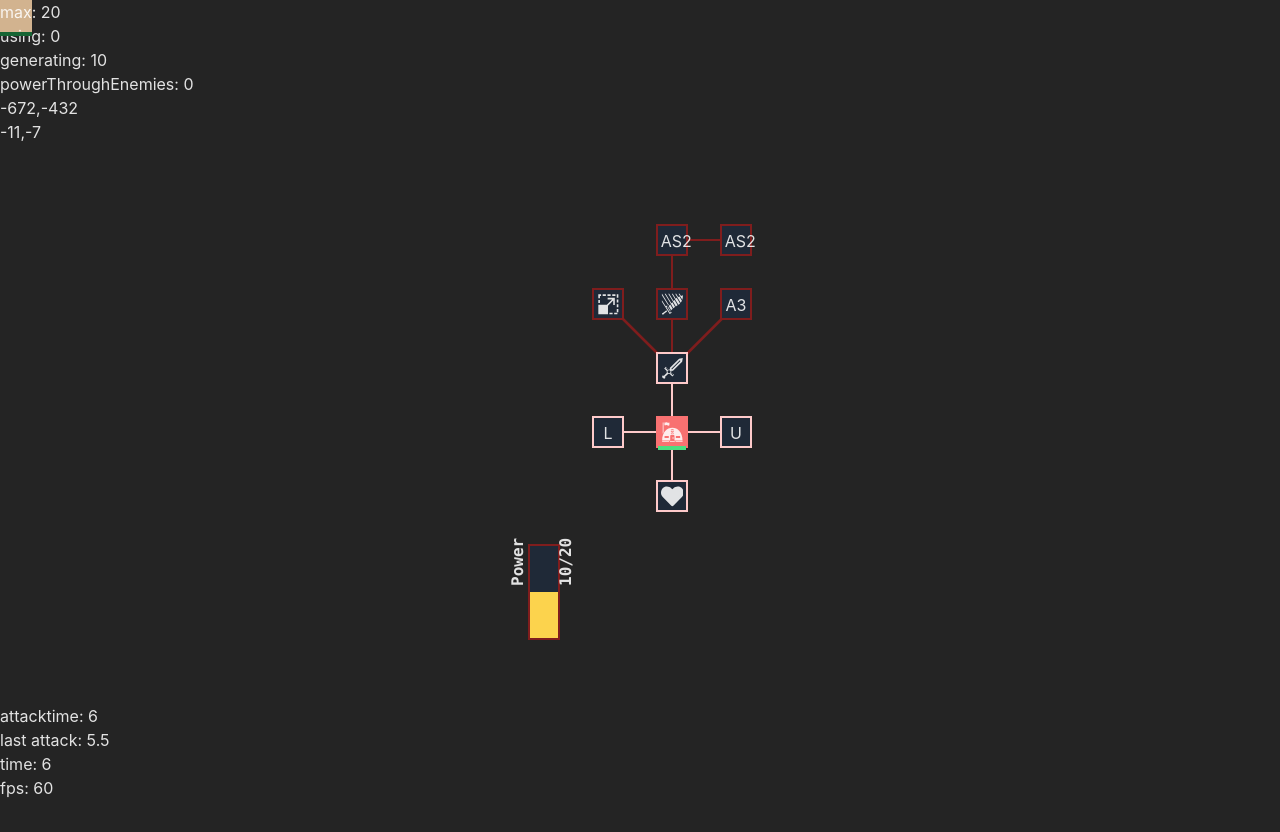
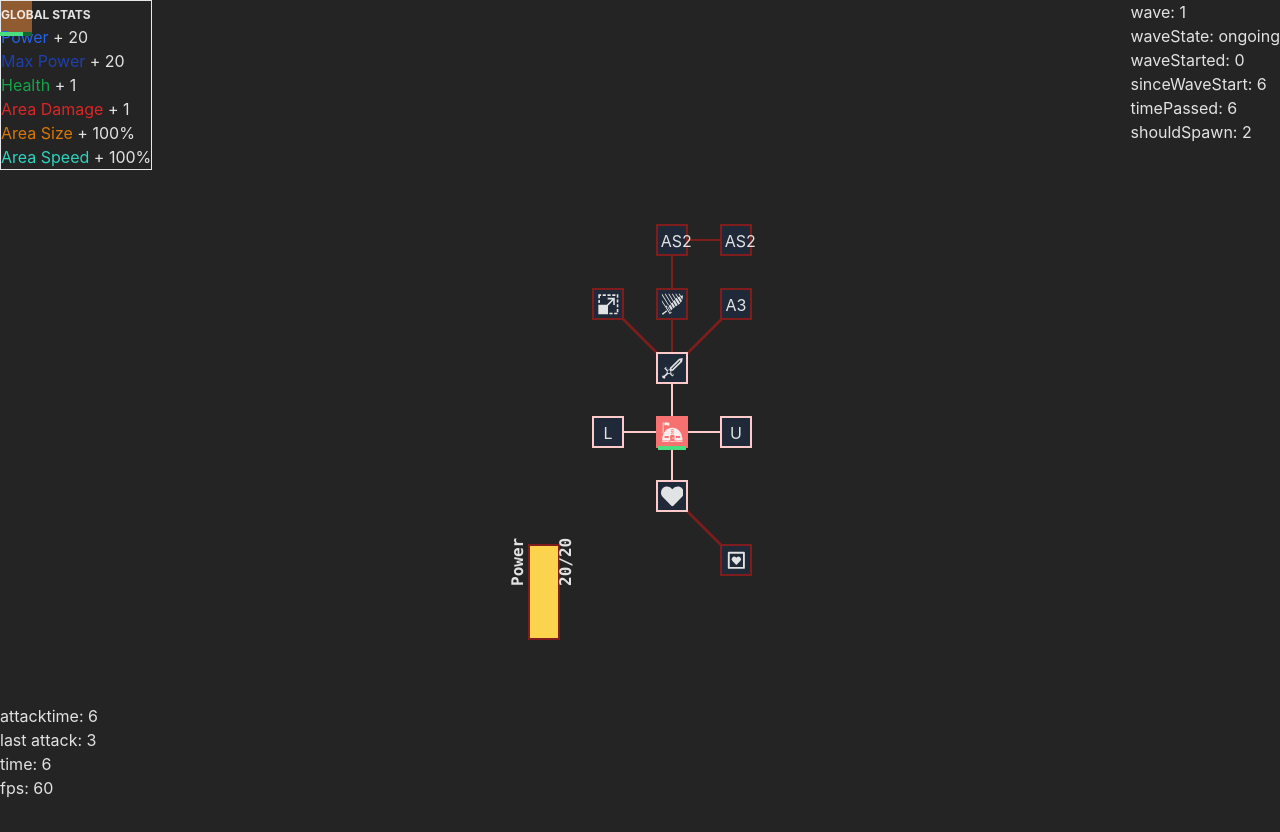
Before and after one commit to MartinMuzatko/resink, a React (Vite) app: page / in a window 1280 px wide. Shown: the top 832 px of the page. Built offline with nearby package versions, Linux system fonts and the light colour scheme.

Commit message:
add mouseHeal upgrade and established enemies wave system

```diff
--- a/package.json
+++ b/package.json
@@ -14,6 +14,7 @@
 		"test": "jest",
 		"build": "tsc && vite build",
 		"lint": "eslint . --ext ts,tsx --report-unused-disable-directives --max-warnings 0",
+		"lint:fix": "npm run lint -- --fix",
 		"preview": "vite preview"
 	},
 	"dependencies": {
--- a/src/components/Enemies.tsx
+++ b/src/components/Enemies.tsx
@@ -1,22 +1,8 @@
-import { Dispatch, SetStateAction, useEffect, useMemo } from 'react'
+import { Dispatch, SetStateAction, useEffect, useMemo, useState } from 'react'
 import { useGameContext } from '../contexts/GameContext'
-import {
-	generateRandomPositionOnEdge,
-	getDistance,
-	lerpPosition,
-} from '../domain/main'
-import {
-	findFurthestUpgradePosition,
-	Upgrade,
-	UpgradeType,
-} from '../domain/upgrade'
-import {
-	Enemy,
-	findTarget,
-	getSpawnArea,
-	moveEnemy,
-	randomRange,
-} from '../domain/enemy'
+import { generateRandomPositionOnEdge, lerp } from '../domain/main'
+import { Upgrade, UpgradeType } from '../domain/upgrade'
+import { Enemy, findTarget, getSpawnArea, moveEnemy } from '../domain/enemy'
 import { HealthBar } from './HealthBar'
 
 type EnemiesProps = {
@@ -25,11 +11,37 @@ type EnemiesProps = {
 	setEnemies: Dispatch<SetStateAction<Enemy[]>>
 }
 
+enum WaveState {
+	ongoing = 'ongoing',
+	idle = 'idle',
+}
+
+const attackGrace = 10 * 1000
+const attackTime = 25 * 1000
+// const enemiesAmountScale = 1.5
+
 export const Enemies = ({ enemies, setEnemies, upgrades }: EnemiesProps) => {
-	const { gridScale, deltaTime, tick } = useGameContext()
+	const { gridScale, deltaTime, tick, timePassed } = useGameContext()
 	const spawnArea = useMemo(() => getSpawnArea(upgrades), [upgrades])
+	const [wave, setWave] = useState(1)
+	const [waveStartedTime, setWaveStartedTime] = useState(0)
+
+	const timePassedSinceWaveStart = timePassed - waveStartedTime
+	const waveState = useMemo(() => {
+		return timePassedSinceWaveStart <= attackTime
+			? WaveState.ongoing
+			: WaveState.idle
+	}, [timePassedSinceWaveStart])
+
+	const amountEnemies = Math.ceil(
+		lerp(1, 5, timePassedSinceWaveStart / attackTime)
+	)
 
 	useEffect(() => {
+		if (timePassedSinceWaveStart >= attackTime + attackGrace) {
+			setWaveStartedTime(timePassed)
+			setWave((wave) => wave + 1)
+		}
 		setEnemies((enemies) => {
 			const activeUpgrades = upgrades.filter(
 				(upgrade) =>
@@ -37,22 +49,47 @@ export const Enemies = ({ enemies, setEnemies, upgrades }: EnemiesProps) => {
 			)
 			// TODO: Scale amount and toughness of enemies with time.
 			// Also create varients
-			if (activeUpgrades.length && enemies.length < 2)
-				return [
+			const newEnemies = [
 				...enemies,
-					...[...Array(Math.min(enemies.length + 8, 8))].map(() => ({
+				...(activeUpgrades.length &&
+				waveState == WaveState.ongoing &&
+				enemies.length < amountEnemies
+					? [
+							...Array(
+								Math.min(
+									amountEnemies - enemies.length,
+									amountEnemies
+								)
+							),
+					  ].map(() => ({
 							id: crypto.randomUUID(),
 							...generateRandomPositionOnEdge(spawnArea),
 							target: findTarget(upgrades).id,
-						speed: 0.0000003,
+							speed: 0.0025,
 							health: 2,
-					})),
+					  }))
+					: []),
 			]
-			return enemies.map((enemy) => moveEnemy(enemy, upgrades, deltaTime))
+			return newEnemies.map((enemy) =>
+				moveEnemy(enemy, upgrades, deltaTime)
+			)
 		})
+		// eslint-disable-next-line react-hooks/exhaustive-deps
 	}, [tick])
 
 	return (
+		<>
+			<div className="absolute right-0 top-0">
+				<p>wave: {wave}</p>
+				<p>waveState: {waveState}</p>
+				<p>waveStarted: {(waveStartedTime / 1000).toFixed()}</p>
+				<p>
+					sinceWaveStart:{' '}
+					{(timePassedSinceWaveStart / 1000).toFixed()}
+				</p>
+				<p>timePassed: {(timePassed / 1000).toFixed()}</p>
+				<p>shouldSpawn: {amountEnemies}</p>
+			</div>
 			<div
 				className="w-full h-full absolute top-0 left-0 pointer-events-none"
 				style={{
@@ -75,5 +112,6 @@ export const Enemies = ({ enemies, setEnemies, upgrades }: EnemiesProps) => {
 					</div>
 				))}
 			</div>
+		</>
 	)
 }
--- a/src/components/Stage.tsx
+++ b/src/components/Stage.tsx
@@ -17,11 +17,12 @@ import { Enemy } from '../domain/enemy'
 import { useMouse } from '@mantine/hooks'
 import { HealthBar } from './HealthBar'
 import { INITIAL_CONNECTIONS, INITIAL_UPGRADES } from '../data/initialGameData'
+import { StatsInfoPlain } from './StatsInfoPlain'
 
-const enemyStats = {
-	damage: 1,
-	speed: 1000,
-}
+// const enemyStats = {
+// 	damage: 1,
+// 	speed: 1000,
+// }
 
 const getGridPositionFromWindow = (
 	windowPosition: Position,
@@ -32,9 +33,8 @@ const getGridPositionFromWindow = (
 	y: (windowPosition.y - window.innerHeight / 2 - gridScale / 2) / gridScale,
 })
 
-type AttackArea = Area & {
-	damage: number
-	mouseAttackLastDamageDealtTime: number
+type MouseArea = Area & {
+	mouseLastActivatedTime: number
 }
 
 export const Stage = memo(() => {
@@ -50,24 +50,40 @@ export const Stage = memo(() => {
 		[upgrades, powerThroughEnemiesDefeated]
 	)
 	const mouse = useMouse()
-	const gridMouse = useMemo(
-		() => getGridPositionFromWindow(mouse, window, gridScale),
-		[mouse]
-	)
+	// const gridMouse = useMemo(
+	// 	() => getGridPositionFromWindow(mouse, window, gridScale),
+	// 	[mouse]
+	// )
 
-	const mouseAttackLastDamageDealtTime = useMemo(
-		() => timePassed - (timePassed % stats.mouseAttackSpeed),
+	const mouseLastActivatedTime = useMemo(
+		() => timePassed - (timePassed % stats.mouseSpeed),
+		// eslint-disable-next-line react-hooks/exhaustive-deps
 		[tick]
 	)
 
 	useEffect(() => {
+		// heal upgrades
+
+		setUpgrades((upgrades) =>
+			upgrades.map((upgrade) =>
+				// TODO: real bounding box checking
+				isPositionInsideArea(upgrade, mouseArea)
+					? {
+							...upgrade,
+							health: upgrade.health + stats.mouseHealAmount,
+					  }
+					: upgrade
+			)
+		)
+		// attack enemies
 		setEnemies((prevEnemies) => {
 			const enemiesLeft = prevEnemies
 				.map((enemy) =>
-					isPositionInsideArea(enemy, attackArea)
+					// TODO: real bounding box checking
+					isPositionInsideArea(enemy, mouseArea)
 						? {
 								...enemy,
-								health: enemy.health - stats.mouseDamage,
+								health: enemy.health - stats.mouseAttackDamage,
 						  }
 						: enemy
 				)
@@ -90,9 +106,10 @@ export const Stage = memo(() => {
 			)
 			return enemiesLeft
 		})
-	}, [mouseAttackLastDamageDealtTime])
+		// eslint-disable-next-line react-hooks/exhaustive-deps
+	}, [mouseLastActivatedTime])
 
-	const attackArea = useMemo((): AttackArea => {
+	const mouseArea = useMemo((): MouseArea => {
 		const center = getGridPositionFromWindow(mouse, window, gridScale)
 		const size = stats.mouseSize
 		return {
@@ -100,10 +117,9 @@ export const Stage = memo(() => {
 			y: center.y - size / 2,
 			width: size,
 			height: size,
-			damage: stats.mouseDamage,
-			mouseAttackLastDamageDealtTime,
+			mouseLastActivatedTime,
 		}
-	}, [mouse, mouseAttackLastDamageDealtTime])
+	}, [mouse, mouseLastActivatedTime, gridScale, stats])
 
 	// Reset game when motor life is 0
 	useEffect(() => {
@@ -133,56 +149,51 @@ export const Stage = memo(() => {
 					stats
 				)
 			)
+		// eslint-disable-next-line react-hooks/exhaustive-deps
 	}, [tick])
 
 	return (
 		<div className="w-full h-full top-0 left-0 absolute" ref={mouse.ref}>
 			<div
 				className={`absolute ${
-					mouseAttackLastDamageDealtTime > timePassed - 500
+					mouseLastActivatedTime > timePassed - 500
 						? 'bg-orange-200/80'
 						: 'bg-orange-400/50'
 				}`}
 				style={{
 					top: `${
-						attackArea.y * gridScale +
+						mouseArea.y * gridScale +
 						window.innerHeight / 2 +
 						gridScale / 2
 					}px`,
 					left: `${
-						attackArea.x * gridScale +
+						mouseArea.x * gridScale +
 						window.innerWidth / 2 +
 						gridScale / 2
 					}px`,
-					width: `${attackArea.width * gridScale}px`,
-					height: `${attackArea.height * gridScale}px`,
+					width: `${mouseArea.width * gridScale}px`,
+					height: `${mouseArea.height * gridScale}px`,
 				}}
 			>
 				<HealthBar
-					current={timePassed - mouseAttackLastDamageDealtTime}
-					max={stats.mouseAttackSpeed}
+					current={timePassed - mouseLastActivatedTime}
+					max={stats.mouseSpeed}
 				/>
-				{/* {JSON.stringify(attackArea)} */}
 			</div>
 			<div className="absolute left-0 top-0">
-				max: {stats.maxPower}
-				<br />
-				using: {stats.usedPower}
-				<br />
-				generating: {stats.power}
-				<br />
-				powerThroughEnemies: {powerThroughEnemiesDefeated}
-				<br />
-				{mouse.x - window.innerWidth / 2 - gridScale / 2},
+				<div className="border">
+					<StatsInfoPlain stats={stats} />
+				</div>
+				{/* {mouse.x - window.innerWidth / 2 - gridScale / 2},
 				{mouse.y - window.innerHeight / 2 - gridScale / 2}
 				<br />
 				{gridMouse.x.toFixed(0)},{gridMouse.y.toFixed(0)}
-				<br />
+				<br /> */}
 			</div>
 			<div className="absolute left-0 bottom-12">
 				attacktime: {(timePassed / 1000).toFixed(0)}
 				<br />
-				last attack: {mouseAttackLastDamageDealtTime / 1000}
+				last attack: {mouseLastActivatedTime / 1000}
 			</div>
 			<div
 				className="w-full h-full absolute left-0 top-0"
@@ -238,7 +249,6 @@ export const Stage = memo(() => {
 			</div>
 			<Enemies
 				{...{
-					attackArea,
 					upgrades,
 					enemies,
 					setEnemies,
--- a/src/components/StatsInfoPlain.tsx
+++ b/src/components/StatsInfoPlain.tsx
@@ -4,16 +4,17 @@ import { Stats } from '../domain/stats'
 type StatsInfoProps = {
 	stats: Stats
 }
-
+// TODO: decide whether to show relative or absolute stats
 export const StatsInfoPlain = ({ stats }: StatsInfoProps) => {
 	return (
 		<div>
 			{(stats.power !== 0 ||
 				stats.globalHealth !== 0 ||
 				stats.globalArmor !== 0 ||
-				stats.mouseDamage !== 0 ||
+				stats.mouseAttackDamage !== 0 ||
 				stats.mouseSize !== 0 ||
-				stats.mouseAttackSpeed !== 0) && (
+				stats.mouseHealAmount !== 0 ||
+				stats.mouseSpeed !== 0) && (
 				<div className="text-xs pt-1 uppercase font-bold leading-relaxed">
 					Global Stats
 				</div>
@@ -41,15 +42,21 @@ export const StatsInfoPlain = ({ stats }: StatsInfoProps) => {
 					{stats.globalArmor}
 				</div>
 			)}
-			{stats.mouseDamage !== 0 && (
+			{stats.mouseAttackDamage !== 0 && (
 				<div>
-					<span className="text-red-600">Damage</span> +{' '}
-					{stats.mouseDamage}
+					<span className="text-red-600">Area Damage</span> +{' '}
+					{stats.mouseAttackDamage}
+				</div>
+			)}
+			{stats.mouseHealAmount !== 0 && (
+				<div>
+					<span className="text-lime-400">Area Heal</span> +{' '}
+					{stats.mouseHealAmount}
 				</div>
 			)}
 			{stats.mouseSize !== 0 && (
 				<div>
-					<span className="text-amber-600">Size</span> +{' '}
+					<span className="text-amber-600">Area Size</span> +{' '}
 					{Math.floor(
 						Math.abs(stats.mouseSize / INITIAL_STATS.mouseSize) *
 							100
@@ -57,14 +64,12 @@ export const StatsInfoPlain = ({ stats }: StatsInfoProps) => {
 					%
 				</div>
 			)}
-			{stats.mouseAttackSpeed !== 0 && (
+			{stats.mouseSpeed !== 0 && (
 				<div>
-					<span className="text-teal-400">Attack Speed</span> +{' '}
+					<span className="text-teal-400">Area Speed</span> +{' '}
 					{Math.floor(
-						Math.abs(
-							stats.mouseAttackSpeed /
-								INITIAL_STATS.mouseAttackSpeed
-						) * 100
+						Math.abs(stats.mouseSpeed / INITIAL_STATS.mouseSpeed) *
+							100
 					)}
 					%
 				</div>
--- a/src/data/initialGameData.tsx
+++ b/src/data/initialGameData.tsx
@@ -1,14 +1,14 @@
 import { connection } from '../domain/connection'
 import { getCost, Stats } from '../domain/stats'
 import { createUpgrade, UpgradeType } from '../domain/upgrade'
-import { BsLightningChargeFill } from 'react-icons/bs'
 import { GiBarracks, GiBroadsword, GiStripedSword } from 'react-icons/gi'
 import { FaHeart } from 'react-icons/fa'
 import { GiResize } from 'react-icons/gi'
 import { StatsInfoPlain } from '../components/StatsInfoPlain'
+import { BiHeartSquare } from 'react-icons/bi'
 
 export const INITIAL_STATS: Stats = {
-	power: 10,
+	power: 20,
 	maxPower: 20,
 	usedPower: 0,
 	powerMultiplier: 1,
@@ -17,9 +17,10 @@ export const INITIAL_STATS: Stats = {
 	globalArmor: 0,
 	upgradeHealth: 0,
 	upgradeArmor: 0,
-	mouseDamage: 1,
+	mouseAttackDamage: 1,
+	mouseHealAmount: 0,
 	mouseSize: 1,
-	mouseAttackSpeed: 250,
+	mouseSpeed: 3000,
 }
 
 export const INITIAL_UPGRADES = () => [
@@ -35,12 +36,8 @@ export const INITIAL_UPGRADES = () => [
 					{...{
 						stats: {
 							...INITIAL_STATS,
-							mouseAttackSpeed: 0,
+							mouseSpeed: 0,
 							mouseSize: 0,
-							power: 10,
-							maxPower: 20,
-							powerMultiplier: 1,
-							upgradeCostMultiplier: 1,
 						},
 					}}
 				/>
@@ -59,7 +56,7 @@ export const INITIAL_UPGRADES = () => [
 		effect: (stats, upgrade, upgrades) => ({
 			...stats,
 			usedPower: stats.usedPower + getCost(stats, upgrade),
-			mouseDamage: stats.mouseDamage + 1,
+			mouseAttackDamage: stats.mouseAttackDamage + 1,
 		}),
 		icon: <GiBroadsword className="w-full h-full" />,
 		x: 0,
@@ -71,7 +68,7 @@ export const INITIAL_UPGRADES = () => [
 		effect: (stats, upgrade, upgrades) => ({
 			...stats,
 			usedPower: stats.usedPower + getCost(stats, upgrade),
-			mouseAttackSpeed: stats.mouseAttackSpeed * 0.9,
+			mouseSpeed: stats.mouseSpeed * 0.9,
 		}),
 		icon: <GiStripedSword className="w-full h-full" />,
 		x: 0,
@@ -83,7 +80,7 @@ export const INITIAL_UPGRADES = () => [
 		effect: (stats, upgrade, upgrades) => ({
 			...stats,
 			usedPower: stats.usedPower + getCost(stats, upgrade),
-			mouseAttackSpeed: stats.mouseAttackSpeed * 0.8,
+			mouseSpeed: stats.mouseSpeed * 0.8,
 		}),
 		icon: 'AS2',
 		x: 0,
@@ -95,7 +92,7 @@ export const INITIAL_UPGRADES = () => [
 		effect: (stats, upgrade, upgrades) => ({
 			...stats,
 			usedPower: stats.usedPower + getCost(stats, upgrade),
-			mouseAttackSpeed: stats.mouseAttackSpeed * 0.7,
+			mouseSpeed: stats.mouseSpeed * 0.7,
 		}),
 		icon: 'AS2',
 		x: 1,
@@ -138,6 +135,18 @@ export const INITIAL_UPGRADES = () => [
 		y: 1,
 	}),
 	createUpgrade({
+		id: 'D3',
+		cost: 10,
+		effect: (stats, upgrade) => ({
+			...stats,
+			usedPower: stats.usedPower + getCost(stats, upgrade),
+			mouseHealAmount: stats.mouseHealAmount + 1,
+		}),
+		icon: <BiHeartSquare className="w-full h-full" />,
+		x: 1,
+		y: 2,
+	}),
+	createUpgrade({
 		id: 'L',
 		cost: 4,
 		effect: (stats, upgrade) => ({
@@ -170,6 +179,7 @@ export const INITIAL_CONNECTIONS = [
 	connection('A1', 'AS2'),
 	connection('AS2', 'AS3'),
 	connection('M', 'D'),
+	connection('D', 'D3'),
 	connection('M', 'L'),
 	connection('M', 'U'),
 ]
```
Also changed, not shown: src/components/UpgradeNode.tsx (+9 -5 lines), src/domain/stats.ts (+6 -4 lines). Lines whose indentation alone changed are shown as unchanged.
